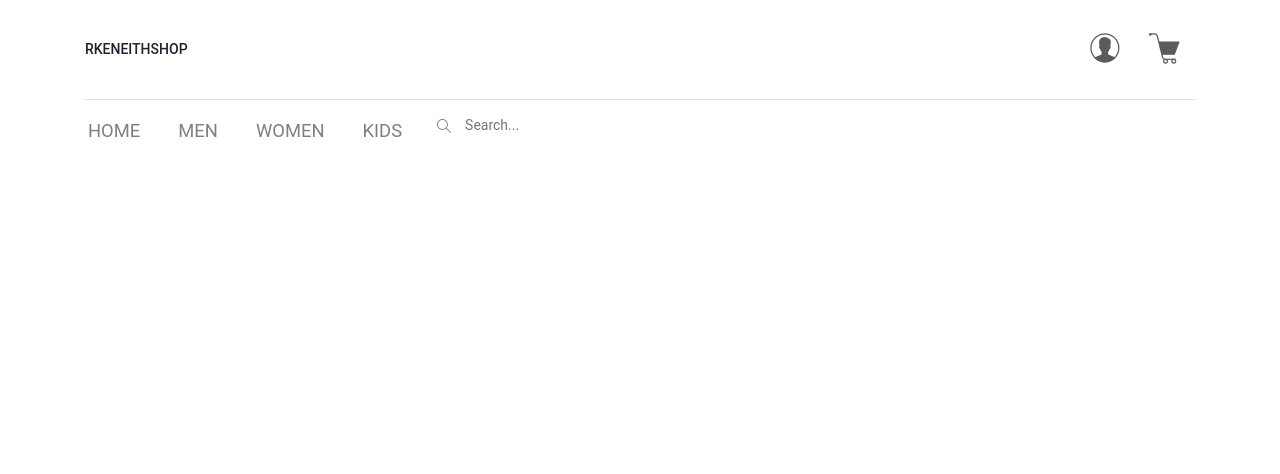
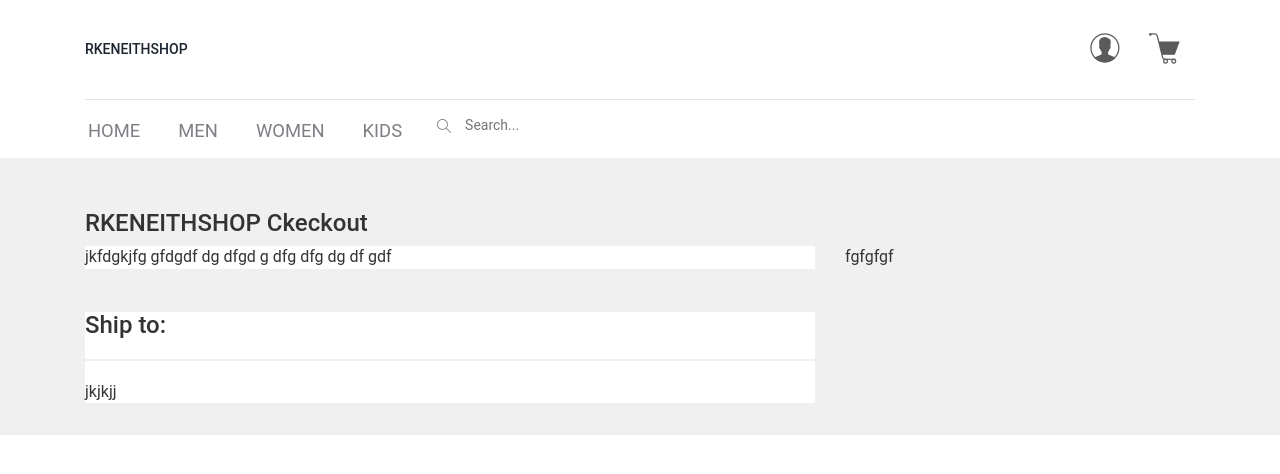
Before and after one commit to rkeneith10/rkeneithShop, a React (Create React App) app: page /checkout in a window 1280 px wide. Shown: the top 474 px of the page. Built offline with nearby package versions, Linux system fonts and the light colour scheme.

Commit message:
Changes on several pages

```diff
--- a/src/App.js
+++ b/src/App.js
@@ -8,10 +8,13 @@ import Footer from "./Components/Footer";
 import LoginPage from "./Components/LoginPage";
 import SignupPage from "./Components/SignupPage";
 import DetailProducts from "./Components/DetailProducts";
+import CheckOut from "./Components/CheckOut";
+import ScrollToTop from "./Components/ScrollToTop";
 
 function App(props) {
   return (
     <div>
+      <ScrollToTop />
       {props.location.pathname === "/login" ||
       props.location.pathname === "/signup" ? (
         ""
@@ -24,6 +27,7 @@ function App(props) {
         <Route path="/login" component={LoginPage} />
         <Route path="/signup" component={SignupPage} />
         <Route path="/product/:id" component={DetailProducts} />
+        <Route path="/checkout" component={CheckOut} />
       </Switch>
     </div>
   );
--- /dev/null
+++ b/src/Components/CheckOut.jsx
@@ -0,0 +1,32 @@
+import React from "react";
+
+import "../css/bootstrap.css";
+import "../css/nav.css";
+import "../css/style.css";
+
+function CheckOut() {
+  return (
+    <div className="single">
+      <div className="container">
+        <h3>RKENEITHSHOP Ckeckout</h3>
+        <div className="row">
+          <div className="col-md-8">
+            <div className="checkoutCard">
+              jkfdgkjfg gfdgdf dg dfgd g dfg dfg dg df gdf
+            </div>
+            <br />
+
+            <div className="checkoutCard">
+              <h3>Ship to:</h3>
+              <hr style={{ width: "100%", border: "1px solid #f0f0f0" }} />
+              jkjkjj
+            </div>
+          </div>
+          <div className="col-md-4">fgfgfgf</div>
+        </div>
+      </div>
+    </div>
+  );
+}
+
+export default CheckOut;
--- a/src/Components/DetailProducts.jsx
+++ b/src/Components/DetailProducts.jsx
@@ -48,12 +48,14 @@ const DetailProducts = (props) => {
                     </span>
                   </p>
 
-                  <div className="col-md-3">
-                    <div className="d-flex justify-content-between">
-                      <button className="btn btn-keneith">Add to cart</button>
-                      <button className="btn btn-keneith">Buy Now</button>
-                    </div>
-                  </div>
+                  <button
+                    className="btn btn-addToCard"
+                    style={{ marginRight: "20px" }}
+                  >
+                    Add to cart
+                  </button>
+
+                  <button className="btn btn-keneith">Buy Now</button>
                 </div>
               </div>
             </div>
--- /dev/null
+++ b/src/Components/ScrollToTop.jsx
@@ -0,0 +1,12 @@
+import { useEffect } from "react";
+import { useLocation } from "react-router-dom";
+
+function ScrollToTop() {
+  const { pathname } = useLocation();
+  useEffect(() => {
+    window.scrollTo(0, 0);
+  }, [pathname]);
+  return null;
+}
+
+export default ScrollToTop;
--- a/src/css/style.css
+++ b/src/css/style.css
@@ -20,6 +20,23 @@ body {
   color: #fff;
   border-radius: 0px;
   border: none;
+}
+
+.btn-addToCard {
+  background-color: #fff;
+  color: #f45a40;
+  border-radius: 0px;
+  border: 1px solid #f45a40;
+}
+.btn-addToCard:hover {
+  color: #f45a40;
+}
+
+.checkoutCard {
+  width: 100%;
+  height: auto;
+  background-color: white;
+  border: "1px solid #f0f0f0";
 }
 /*-- header --*/
 .header-top {
```
